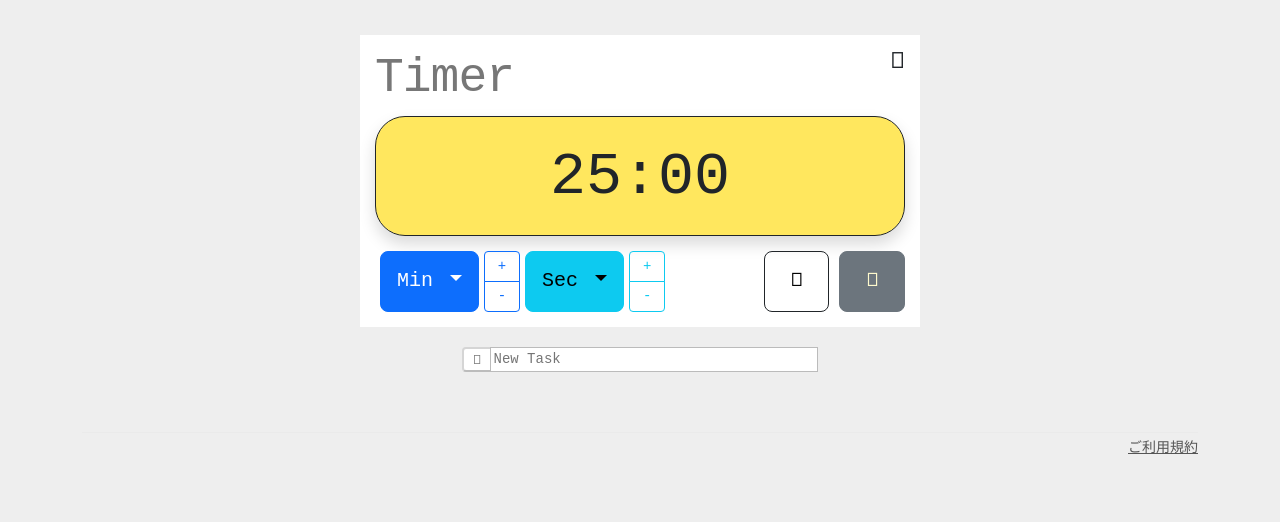
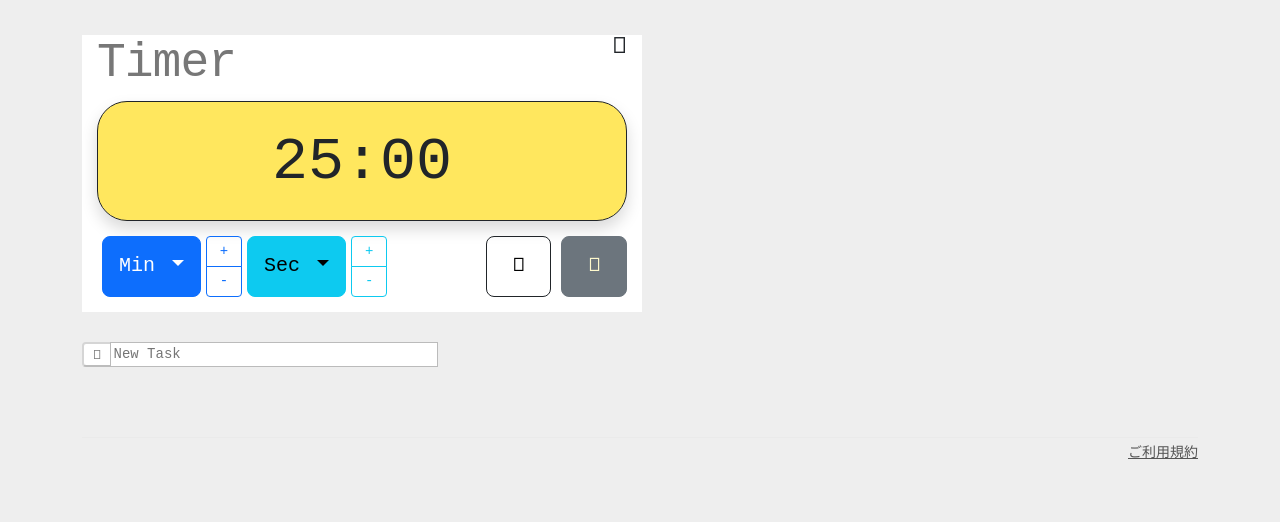
Before and after one commit to nonogogono/pomocolo, a Rails app: page /timer in a window 1280 px wide. Shown: the part 61-583 px from the top of the page. Run offline with Rails 7, Linux system fonts and the light colour scheme; a user stored in the database is signed in; data comes from the database, SQL or seed files in the repository; data that the repository does not hold is empty; style sheets or scripts are compiled from the project's sources; some libraries are stand-ins or nearby versions.

Commit message:
レイアウト変更 #27

```diff
--- a/app/views/static_pages/timer.html.erb
+++ b/app/views/static_pages/timer.html.erb
@@ -1,9 +1,9 @@
 <% provide(:title, "Timer") %>
-<!-- Timer -->
-<%= render 'static_pages/timer_box' %>
-<!-- タスク追加 & 一覧表示 -->
 <div class="row">
-  <div class="col-md-4 offset-md-4">
+  <aside class="col-md-4">
+    <!-- Timer -->
+    <%= render 'static_pages/timer_box' %>
+    <!-- タスク追加 & 一覧表示 -->
     <section class="task_form">
       <%= render 'shared/task_form', task: @task %>
     </section>
@@ -14,6 +14,8 @@
         <% end %>
       </ol>
     <% end %>
+  </aside>
+  <div class="col-md-8">
   </div>
 </div>
 <!--（モーダルウィンドウ）マイクロポストフォーム -->
```
